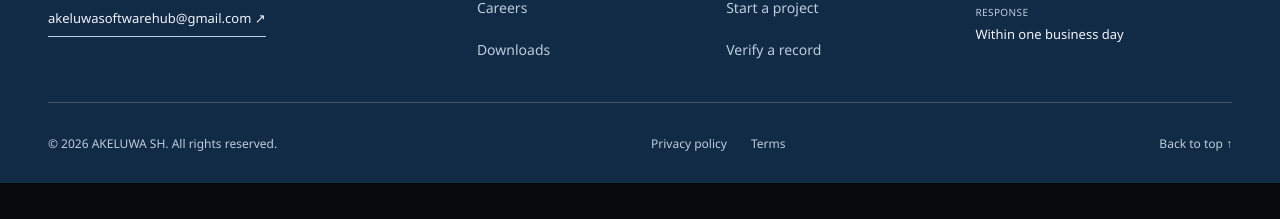
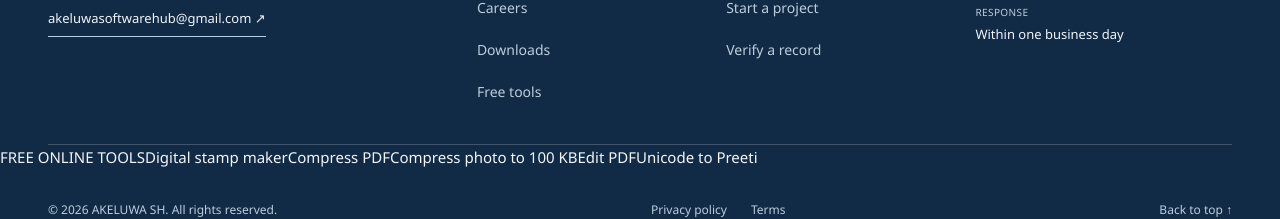
Before and after one commit to Bivekumarsah/AKELUWA-SH-Full-Stack, a Next.js app: page / in a window 1280 px wide. Shown: the part 5031-5250 px from the top of the page. Before the commit the page ends 5214 px from the top, so only its background shows below. Built offline with nearby package versions, Linux system fonts and the light colour scheme; no server answers.

Commit message:
Link proven Toolbox utilities from indexed company pages

```diff
--- a/app/components/site-footer.tsx
+++ b/app/components/site-footer.tsx
@@ -20,6 +20,7 @@ export function SiteFooter() {
           <Link href="/case-studies">Our work</Link>
           <Link href="/careers">Careers</Link>
           <Link href="/downloads">Downloads</Link>
+          <Link href="/akeluwatoolbox/">Free tools</Link>
         </nav>
 
         <nav className="footer-column" aria-label="Footer company navigation">
@@ -38,6 +39,15 @@ export function SiteFooter() {
         </div>
       </div>
 
+      <nav className="footer-tools" aria-label="Free AKELUWA ToolBox utilities">
+        <span>FREE ONLINE TOOLS</span>
+        <Link href="/akeluwatoolbox/digital-stamp-maker/">Digital stamp maker</Link>
+        <Link href="/akeluwatoolbox/compress-pdf/">Compress PDF</Link>
+        <Link href="/akeluwatoolbox/compress-photo/">Compress photo to 100 KB</Link>
+        <Link href="/akeluwatoolbox/pdf-editor/">Edit PDF</Link>
+        <Link href="/akeluwatoolbox/extra-tools/unicode-preeti/">Unicode to Preeti</Link>
+      </nav>
+
       <div className="footer-bottom">
         <span>© 2026 AKELUWA SH. All rights reserved.</span>
         <nav className="footer-policy-links" aria-label="Legal"><Link href="/privacy-policy">Privacy policy</Link><Link href="/terms">Terms</Link></nav>
```
